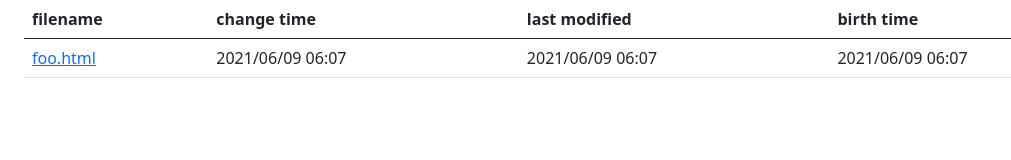
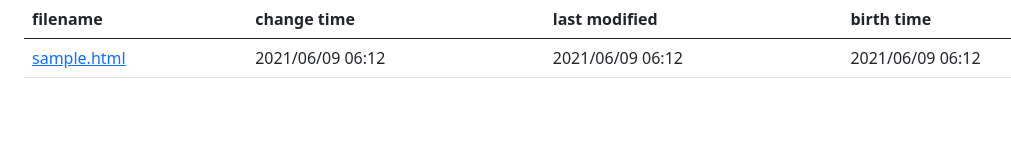
Before and after one commit to ilark-platform/daab_publisher, a plain HTML site: page index.html in a window 1280 px wide. Shown: the whole page, without its empty margins (58-1069 px from the left). Drawn offline with nearby package versions, Linux system fonts and the light colour scheme.

Commit message:
BUILD HTML;; --SKIP-BUILD

```diff
--- a/index.html
+++ b/index.html
@@ -12,7 +12,7 @@
                     <th>birth time</th>
                 </tr>
             </thead>
-            <tbody><tr><td><a href="./html/foo.html">foo.html</a></td><td>2021/06/09 06:07</td><td>2021/06/09 06:07</td><td>2021/06/09 06:07</td></tr></tbody>
+            <tbody><tr><td><a href="./html/sample.html">sample.html</a></td><td>2021/06/09 06:12</td><td>2021/06/09 06:12</td><td>2021/06/09 06:12</td></tr></tbody>
         </table>
     </div>
 </body></html>
```
